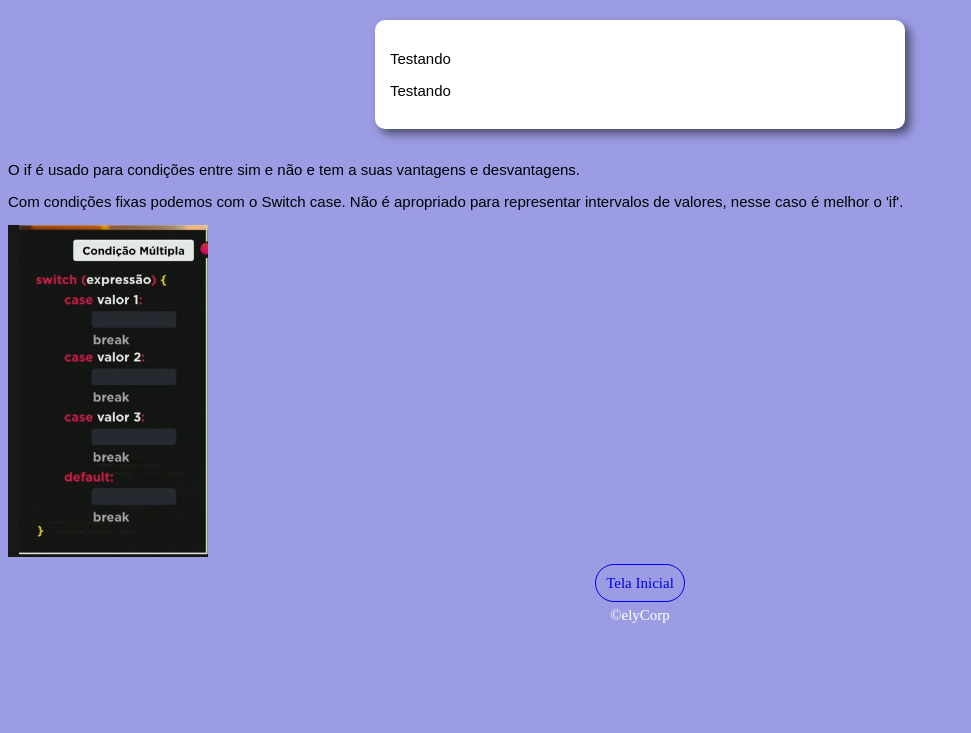
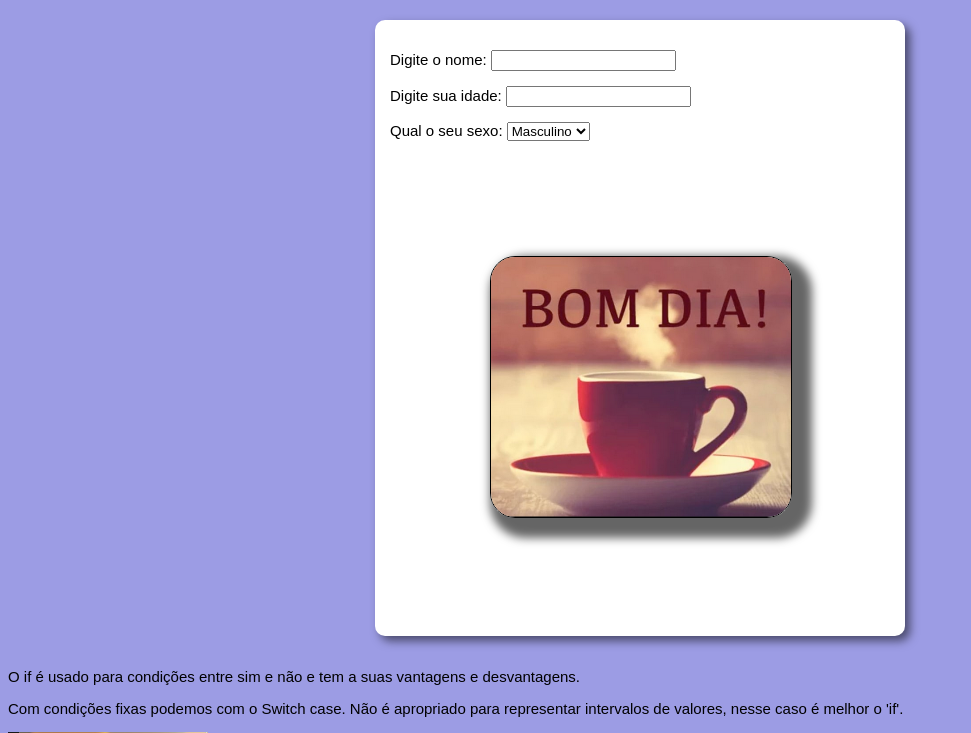
Before and after one commit to ElielNobre/projetoSiteum, a PHP site: page /paginas/aula12.html in a window 1280 px wide. Shown: the part 54-787 px from the top of the page, without its empty margins (0-971 px from the left). Before the commit the page ends 677 px from the top, so only its background shows below. Run offline with PHP 8.4, Linux system fonts and the light colour scheme.

Commit message:
formatacao de imagem

```diff
--- a/paginas/aula12.html
+++ b/paginas/aula12.html
@@ -12,10 +12,23 @@
    </header>
    <section>
        <div>
-         <p>Testando</p>
+            <p>Digite o nome:
+                <input type="text" id="nome" maxlength="100">
+            </p>
+            <p>Digite sua idade:
+                <input type="number" id="idade">
+            </p>
+            <p>Qual o seu sexo:
+                <select id="sexo">
+                    <option value="masculino">Masculino</option>
+                    <option value="feminino">Feminino</option>
+                    <option value="outros">Outros</option>
+                </select>
+            </p>
+
        </div>
        <div>
-           <p>Testando</p>
+           <img src="../imagens/bomdia.png" id="mensagem">
        </div>
    </section>
    <br/>
--- a/paginas/estilosEspecificos/estiloaula.css
+++ b/paginas/estilosEspecificos/estiloaula.css
@@ -32,3 +32,10 @@ footer li{
     list-style: none;
     display: inline-block;
 }
+img#mensagem{
+    width: 300px;
+    margin: 20%;
+    border: 1px solid;
+    border-radius:25px;
+    box-shadow: 10px 10px 10px 10px rgba(0, 0, 0, 0.603);
+}
```
